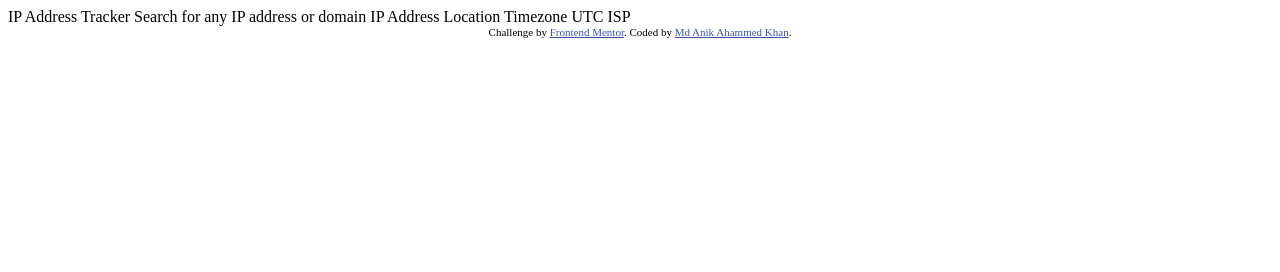
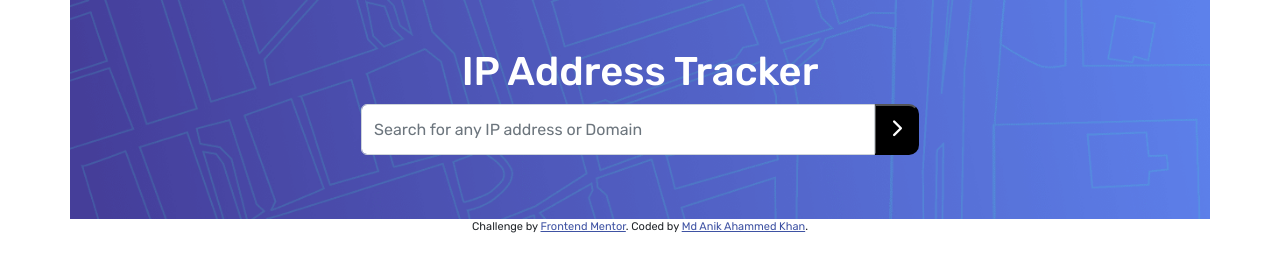
Before and after one commit to anikahammedkhan/Ip-address-tracker, a plain HTML site: page index.html in a window 1280 px wide. Drawn offline with nearby package versions, Linux system fonts and the light colour scheme.

Commit message:
input field box design complete

```diff
--- a/css/style.css
+++ b/css/style.css
@@ -1,3 +1,8 @@
+@import url('https://fonts.googleapis.com/css2?family=Rubik:wght@400;500;600&display=swap');
+*{
+    margin: 0;
+    padding: 0;
+}
 .attribution {
     font-size: 11px;
     text-align: center;
@@ -6,3 +11,25 @@
 .attribution a {
     color: hsl(228, 45%, 44%);
 }
+body{
+    font-family: 'Rubik', sans-serif;
+    font-size: 18px;
+}
+.search-box{
+    background-image: url(../images/pattern-bg.png);
+    background-repeat: no-repeat;
+    background-size: cover;
+}
+.input-group{
+    width: 50%;
+}
+.btn-black{
+    background-color: black;
+    color: white;
+    padding: 10px 15px;
+    border-radius: 0px 10px 10px 0px;
+}
+.btn-black:hover{
+    background-color: black;
+    color: white;
+}
--- a/index.html
+++ b/index.html
@@ -11,26 +11,27 @@
   <title>IP Address Tracker by Anik</title>
 
   <!-- Feel free to remove these styles or customise in your own stylesheet 👍 -->
+  <link href="https://cdn.jsdelivr.net/npm/bootstrap@5.2.1/dist/css/bootstrap.min.css" rel="stylesheet" integrity="sha384-iYQeCzEYFbKjA/T2uDLTpkwGzCiq6soy8tYaI1GyVh/UjpbCx/TYkiZhlZB6+fzT" crossorigin="anonymous">
+  <script src="https://kit.fontawesome.com/6f34808dca.js" crossorigin="anonymous"></script>
   <link rel="stylesheet" href="./css/style.css">
 </head>
 
 <body>
-
-  IP Address Tracker
-
-  Search for any IP address or domain
-
-  IP Address
-  Location
-  Timezone
-  UTC
-  <!-- add offset value dynamically using the API -->
-  ISP
+  <main>
+    <div class="container search-box py-5">
+      <h1 class="text-white text-center">IP Address Tracker</h1>
+        <div class="input-group mb-3 mx-auto">
+          <input type="text" class="form-control" placeholder="Search for any IP address or Domain" aria-label="" aria-describedby="button-addon">
+          <button class="btn-black" type="button" id="button-addon"><i class="fa-solid fa-chevron-right"></i></button>
+      </div>
+    </div>
+  </main>
 
   <div class="attribution">
     Challenge by <a href="https://www.frontendmentor.io?ref=challenge" target="_blank">Frontend Mentor</a>.
     Coded by <a href="#">Md Anik Ahammed Khan</a>.
   </div>
+  <script src="https://cdn.jsdelivr.net/npm/bootstrap@5.2.1/dist/js/bootstrap.bundle.min.js" integrity="sha384-u1OknCvxWvY5kfmNBILK2hRnQC3Pr17a+RTT6rIHI7NnikvbZlHgTPOOmMi466C8" crossorigin="anonymous"></script>
   <script src="./js/script.js"></script>
 </body>
 
```
Also changed, not shown: 1 other file.
